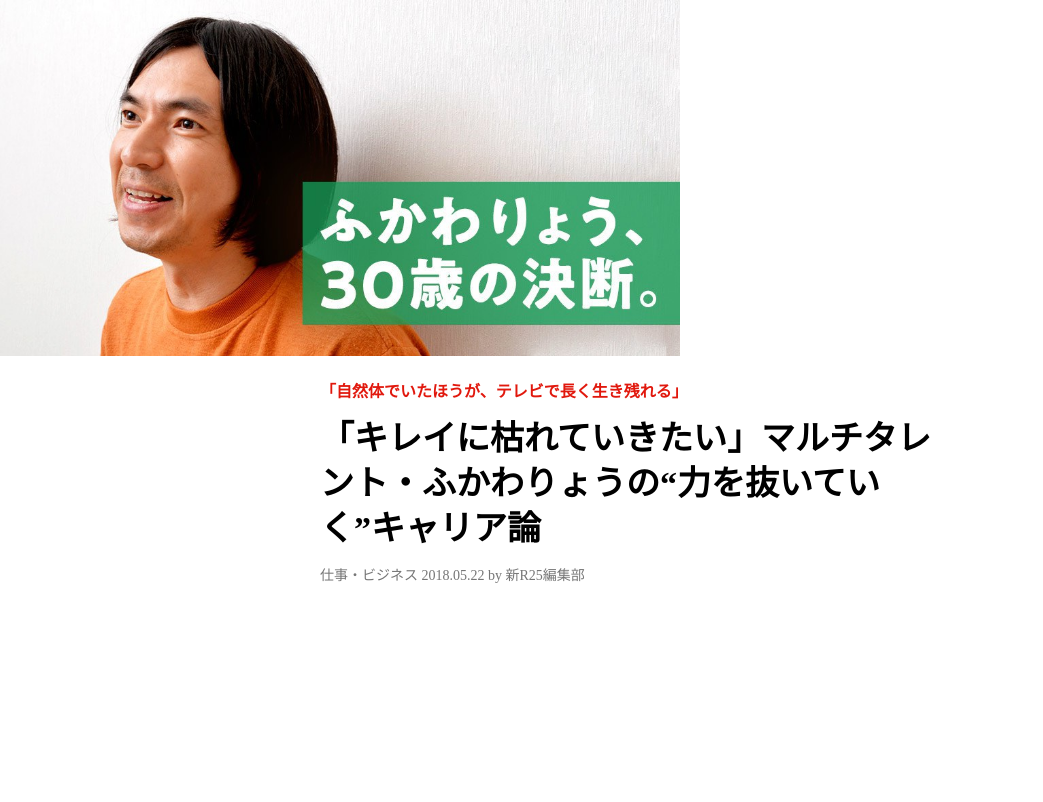
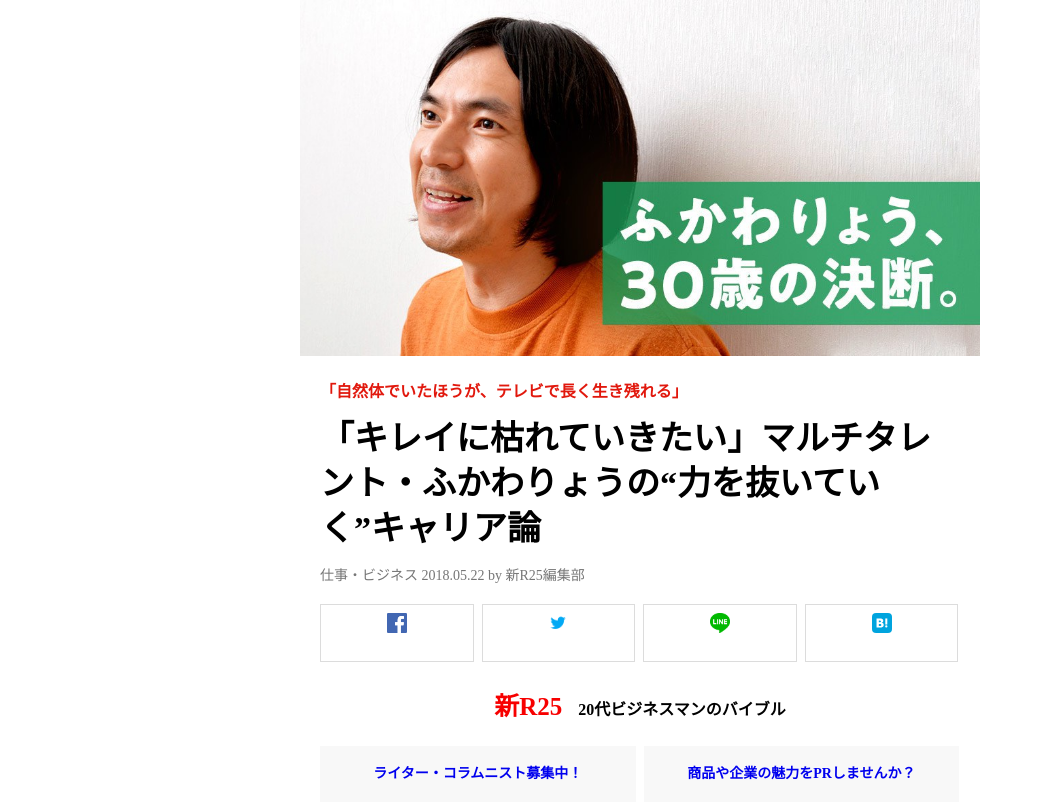
Before and after one commit to yutashimizu0612/R25, a PHP site: page /single.html in a window 1280 px wide. Shown: the part 52-854 px from the top of the page, without its empty margins (0-1043 px from the left). Before the commit the page ends 635 px from the top, so only its background shows below. Run offline with PHP 8.4, Linux system fonts and the light colour scheme.

Commit message:
投稿記事ページ：後半部分追加

```diff
--- a/css/single.css
+++ b/css/single.css
@@ -1,15 +1,19 @@
 /*単体記事ページ ヘッダー*/
+#articleImageWrapper{
+  text-align:center;
+}
+
 #articleImageWrapper img{
   width:680px;
   height:356px;
 }
 
-#articleContentsWrapper{
+.articleContentsWrapper{
   width:680px;
   margin:0 auto;
 }
 
-#articleHeadingWrapper{
+.articleHeadingWrapper{
   padding:20px 20px 0;
 }
 
@@ -26,8 +30,83 @@
   margin-top:12px;
 }
 
-#articleStatusWrapper{
+.articleStatusWrapper{
   margin-top:12px;
   color:#767676;
   font-size:14px;
 }
+
+/*単体記事後半部分*/
+.articleBottom_wrapper{
+  padding:20px 20px 0;
+}
+
+.articleBottom_sns{
+  font-size:0;
+}
+
+.articleBottom_sns li{
+  display:inline-block;
+  width:24%;
+}
+
+.articleBottom_sns li:not(:first-child){
+  margin-left:8px;
+}
+
+.articleBottom_sns li img{
+  width:20px;
+  height:20px;
+}
+
+.articleBottom_sns li a{
+  display:block;
+  height:56px;
+  border:1px solid #dcdcdc;
+  text-align:center;
+  line-height:56px
+}
+
+.articleBottom_catchWrapper{
+  text-align:center;
+  margin-top:24px;
+}
+
+.articleBottom_R25Logo{
+  font-size:25px;
+  font-weight:900;
+  color:#F70000;
+}
+
+.articleBottom_catch{
+  font-size:16px;
+  margin-left:12px;
+  font-weight:700;
+}
+
+.articleBottom_marketing{
+  margin-top:24px;
+  font-size:0;
+}
+
+.articleBottom_marketing li{
+  display:inline-block;
+  width:49.3%;
+}
+
+.articleBottom_marketing li a{
+  display:block;
+  height:56px;
+  line-height:56px;
+  text-align:center;
+  background-color:#f8f8f8
+}
+
+.articleBottom_marketing li:not(:first-child){
+  margin-left:8px;
+}
+
+.articleBottom_marketing .articleBottom_marketing_linkText{
+  font-size:14px;
+  font-weight:700;
+}
--- a/single.html
+++ b/single.html
@@ -37,26 +37,62 @@
       <div id="articleImageWrapper">
         <img src="images/single.jpg">
       </div><!-- #articleImageWrapper -->
-     <div id="articleContentsWrapper">
-      <div id="articleHeadingWrapper">
+     <div class="articleContentsWrapper">
+      <div class="articleHeadingWrapper">
           <p class="articleSubtitle">
             「自然体でいたほうが、テレビで長く生き残れる」
           </p><!-- articleSubtitle -->
           <h2 class="articleTitle">
             「キレイに枯れていきたい」マルチタレント・ふかわりょうの“力を抜いていく”キャリア論
           </h2>
-        <div id="articleStatusWrapper">
+        <div class="articleStatusWrapper">
           <span class="articleCategoryName">仕事・ビジネス</span>
           <span class="articlePublishdate">2018.05.22  by 新R25編集部</span>
-        </div><!-- #articleStatusWrapper -->
-      </div><!-- #articleHeadingWrapper -->
-     </div><!-- #articleContentsWrapper -->
-     <div id="articleBottom_wrapper">
-      <ul id="articleBottom_sns">
-        <li class="articleBottom_snsButton"></li>
+        </div><!-- articleStatusWrapper -->
+      </div><!-- articleHeadingWrapper -->
+<!-- 単体記事後半部分 -->
+     <div class="articleBottom_wrapper">
+      <ul class="articleBottom_sns">
+        <li>
+          <a href=#>
+            <img src="images/f-ogo_RGB_HEX-58.svg">
+          </a>
+        </li>
+        <li>
+          <a href=#>
+            <img src="images/icons8-twitter-48.png">
+          </a>
+        </li>
+        <li>
+          <a href=#>
+            <img src="images/LINE_SOCIAL_Fukidashi_typeA.png">
+          </a>
+        </li>
+        <li>
+          <a href=#>
+            <img src="images/hatenabookmark-logomark.svg">
+          </a>
+        </li>
+      </ul>
+      <div class="articleBottom_catchWrapper">
+        <span class="articleBottom_R25Logo">新R25</span>
+        <span class="articleBottom_catch">20代ビジネスマンのバイブル</span>
+      </div>
+      <ul class="articleBottom_marketing">
+        <li>
+          <a href=#>
+            <p class="articleBottom_marketing_linkText">ライター・コラムニスト募集中！</p>
+          </a>
+        </li>
+        <li>
+          <a href=#>
+            <p class="articleBottom_marketing_linkText">商品や企業の魅力をPRしませんか？</p>
+          </a>
+        </li>
       </ul>
 
      </div><!-- #articleBottom_wrapper -->
+     </div><!-- articleContentsWrapper -->
     </div><!-- #articleWrapper -->
   </body>
 </html>
```
Also changed, not shown: images/LINE_SOCIAL_Fukidashi_typeA.png (added), images/f-ogo_RGB_HEX-58.svg (added), images/hatenabookmark-logomark.svg (added), images/icons8-twitter-48.png (added).
